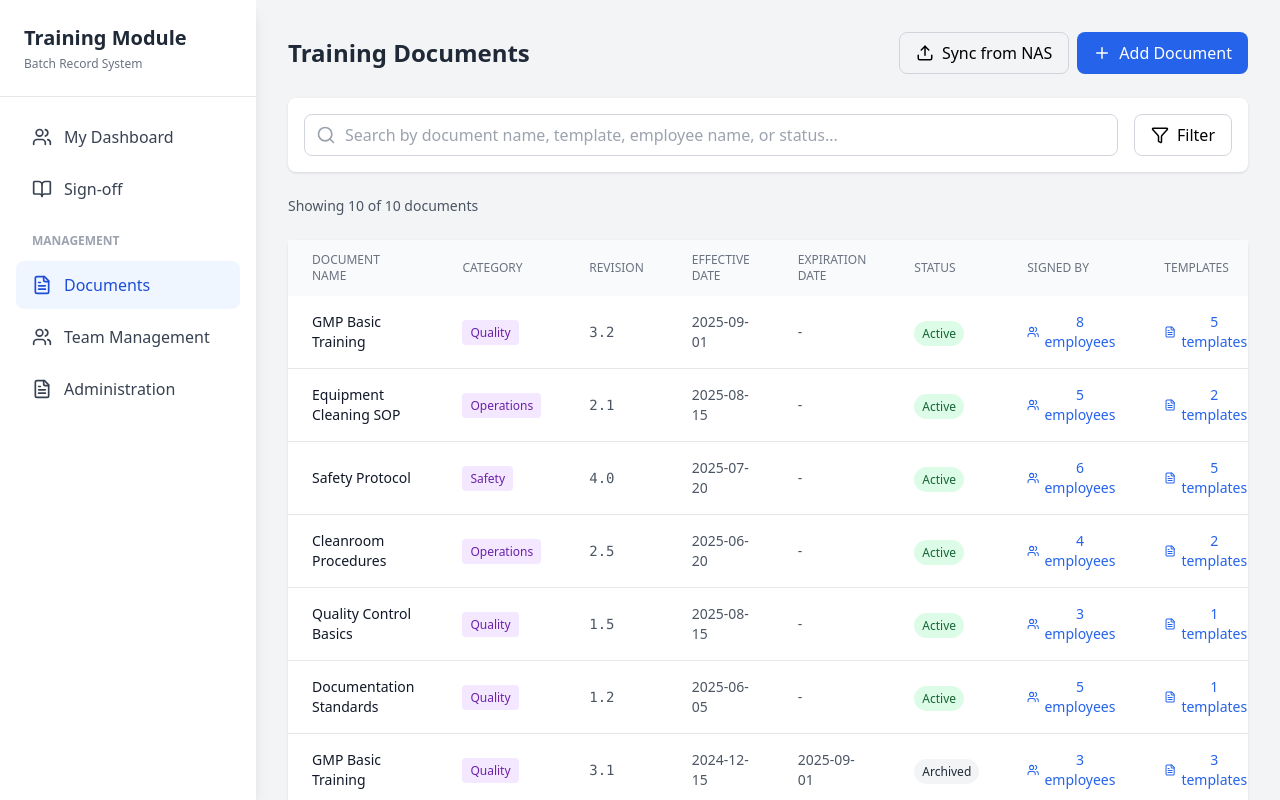
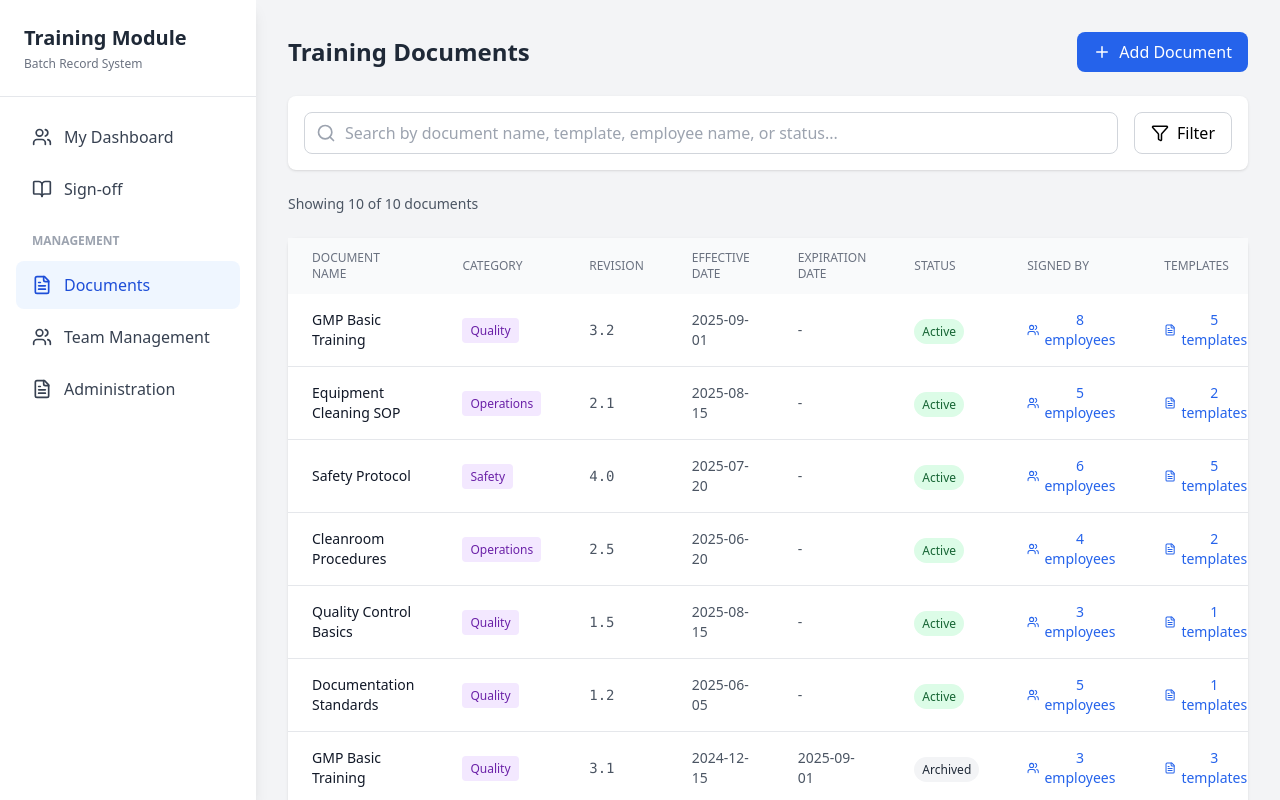
Before and after one commit to Ai5678/training-module-app, a React (Create React App) app: page / in a window 1280 px wide. Both pictures are taken after a click on the button "Documents". Built offline with nearby package versions, Linux system fonts and the light colour scheme.

Commit message:
Add document - remove sync from NAS

```diff
--- a/src/components/pages/TrainingDocumentsList.js
+++ b/src/components/pages/TrainingDocumentsList.js
@@ -1,5 +1,5 @@
 import React, { useState } from 'react';
-import { Search, Filter, Plus, Upload, Eye, Edit, X, FileText, Users, CheckCircle, Archive, Save } from 'lucide-react';
+import { Search, Filter, Plus, Eye, Edit, X, FileText, Users, CheckCircle, Archive, Save, Upload } from 'lucide-react';
 import { trainingDocs, employeeSignatures } from '../../data/sampleData';
 import AddDocumentModal from './AddDocumentModal';
 
@@ -83,11 +83,6 @@ const TrainingDocumentsList = () => {
     <div className="space-y-6">
       <div className="flex justify-between items-center">
         <h1 className="text-2xl font-bold text-gray-800">Training Documents</h1>
-        <div className="flex gap-2">
-          <button className="px-4 py-2 border border-gray-300 rounded-lg hover:bg-gray-50 flex items-center gap-2">
-            <Upload size={18} />
-            Sync from NAS
-          </button>
         <button
           onClick={() => setShowAddModal(true)}
           className="px-4 py-2 bg-blue-600 text-white rounded-lg hover:bg-blue-700 flex items-center gap-2"
@@ -95,7 +90,6 @@ const TrainingDocumentsList = () => {
           <Plus size={18} />
           Add Document
         </button>
-        </div>
       </div>
 
       {/* Search and Filter */}
```
Lines whose indentation alone changed are shown as unchanged.
